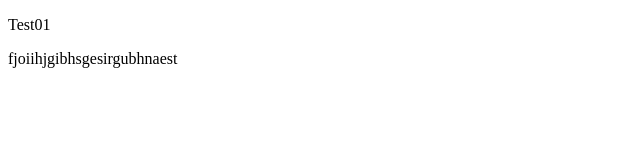
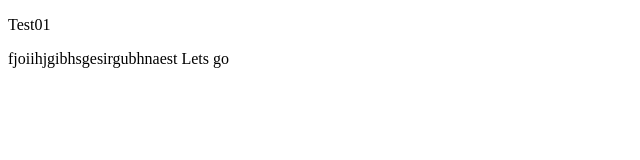
Before and after one commit to John0308/test01, a plain HTML site: page index.html in a window 1280 px wide. Shown: the full height of the page, 0-640 px from the left. Drawn offline with Linux system fonts and the light colour scheme.

Commit message:
Update index.html

```diff
--- a/index.html
+++ b/index.html
@@ -8,7 +8,7 @@
 </head>
 <body>
     <p>Test01</p>
-    <p>fjoiihjgibhsgesirgubhnaest
+    <p>fjoiihjgibhsgesirgubhnaest Lets go
 
     </p>
 </body>
```
